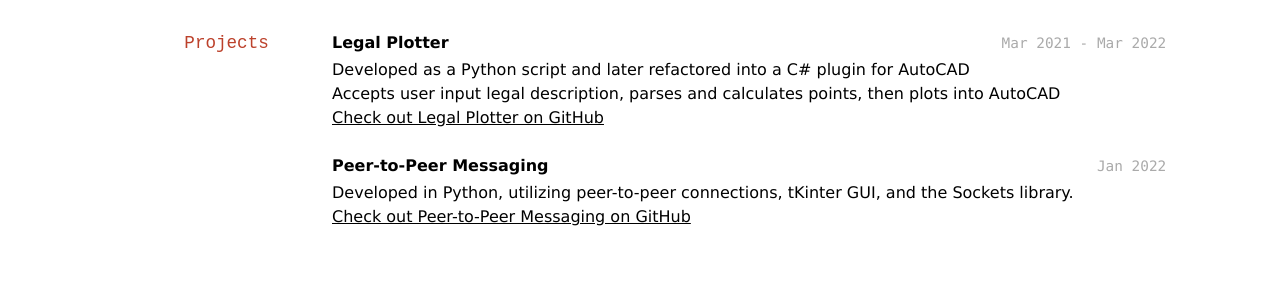
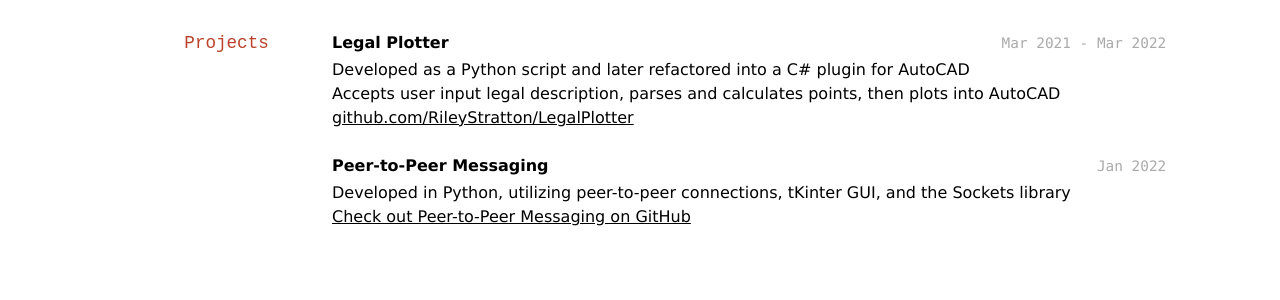
Before and after one commit to RileyStratton/RileyStrattonResume, a Jekyll site: the page built from docs/index.md, in a window 1280 px wide. Shown: the part 302-602 px from the top of the page. Built offline with Jekyll 4.4.1, drawn with Linux system fonts in a browser that asks for light colours.

Commit message:
testing left changes

```diff
--- a/docs/index.md
+++ b/docs/index.md
@@ -29,12 +29,12 @@ __Legal Plotter__
 
 - Developed as a Python script and later refactored into a C# plugin for AutoCAD
 - Accepts user input legal description, parses and calculates points, then plots into AutoCAD
-- [Check out Legal Plotter on GitHub](https://GitHub.com/RileyStratton/LegalPlotter)
+- [github.com/RileyStratton/LegalPlotter](https://github.com/RileyStratton/LegalPlotter)
 
 `Jan 2022`
 __Peer-to-Peer Messaging__
 
-- Developed in Python, utilizing peer-to-peer connections, tKinter GUI, and the Sockets library.
+- Developed in Python, utilizing peer-to-peer connections, tKinter GUI, and the Sockets library
 - [Check out Peer-to-Peer Messaging on GitHub](https://GitHub.com/RileyStratton/Networking)
 
 ## Cyber Security
--- a/docs/media/davewhipp-print.css
+++ b/docs/media/davewhipp-print.css
@@ -63,7 +63,7 @@ body {
 
 p {
 	position: relative;
-	left: 25%;
+	left: 15%;
 	margin-bottom: 0.2em;
 	margin-right: 0;
 	width: 60%;
@@ -123,8 +123,8 @@ h1 {
 	text-align: left;
 	font-size: 3em;
 	line-height: 1em;
-	position: relative;
-	left: 25%;
+	/* position: relative;
+	left: 25%; */
 }
 
 h1+p {
@@ -165,8 +165,8 @@ a:hover {
 
 #webaddress {
 	margin-top: 1em;
-	position: relative;
-	left: 25%;
+	/* position: relative;
+	left: 25%; */
 	color: #ccc;
 	font-family: Monaco,Menlo,monospace,sans-serif;
 	font-size: 90%;
```
